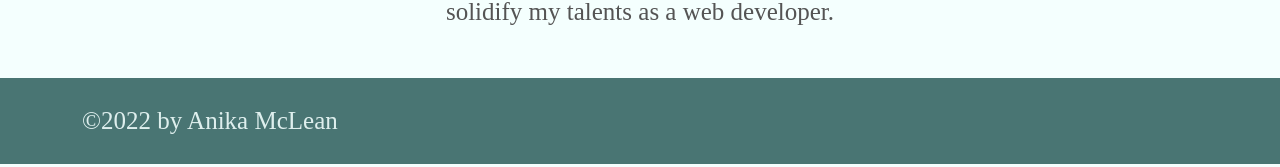
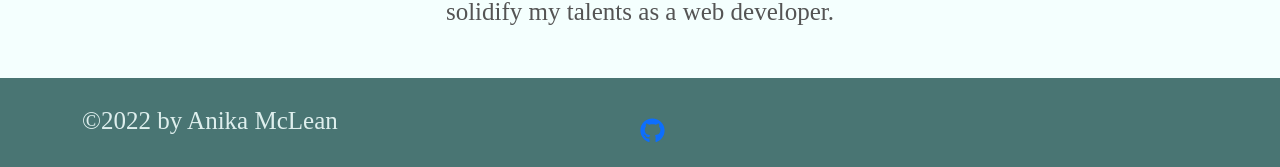
Before and after one commit to anikayoka/iam-portfolio, a React (Create React App) app: page / in a window 1280 px wide. Shown: the part 885-1052 px from the top of the page. Built offline with nearby package versions, Linux system fonts and the light colour scheme; a web font is replaced by a local one.

Commit message:
add github icon to footer

```diff
--- a/package.json
+++ b/package.json
@@ -10,6 +10,7 @@
     "react": "^18.2.0",
     "react-bootstrap": "^2.4.0",
     "react-dom": "^18.2.0",
+    "react-icons": "^4.4.0",
     "react-scripts": "5.0.1",
     "web-vitals": "^2.1.4"
   },
--- a/src/components/Footer/index.js
+++ b/src/components/Footer/index.js
@@ -1,9 +1,13 @@
 import React from "react";
+import { FaGithub } from "react-icons/fa"
 
 const Footer = () => {
   return (
-    <footer className="w-100 mt-auto p-4">
+    <footer className="footerWrapper w-100 mt-auto p-4">
       <div className="container">&copy;2022 by Anika McLean</div>
+      <div className="gitFooter">
+        <a target="_blank" rel="noreferrer" href="https://github.com/anikayoka" className="gitIcon"> <FaGithub /> </a>
+      </div>
     </footer>
   );
 
--- a/src/index.css
+++ b/src/index.css
@@ -48,8 +48,16 @@ header {
   color: #f3fffee1;
 }
 
+/* a {
+  color: var(--dark);
+  text-decoration: none;
+}
+
+a:visited {
+  color: inherit;
+} */
+
 /* NAVIGATION */
-
 nav {
   width: 100%;
 }
@@ -150,6 +158,15 @@ nav {
   color: var(--secondary);
 }
 
+.resLink a {
+    color: var(--dark);
+    text-decoration: none;
+  }
+
+  a:visited {
+    color: inherit;
+  }
+
 .resWrapper {
   display: flex;
   flex-wrap: wrap;
@@ -174,3 +191,17 @@ footer {
   background-color: var(--primary);
   color: #f3fffee1;
 }
+
+.gitFooter {
+  color: var(--secondary);
+  margin-left: 50%;
+  margin-top: -2.5%;
+}
+
+/* .gitIcon {
+  color: var(--secondary);
+} */
+
+.gitIcon:hover {
+  color: #f3fffee1;
+}
```
Also changed, not shown: 1 other file (tests, documents, lock files or other folders).
